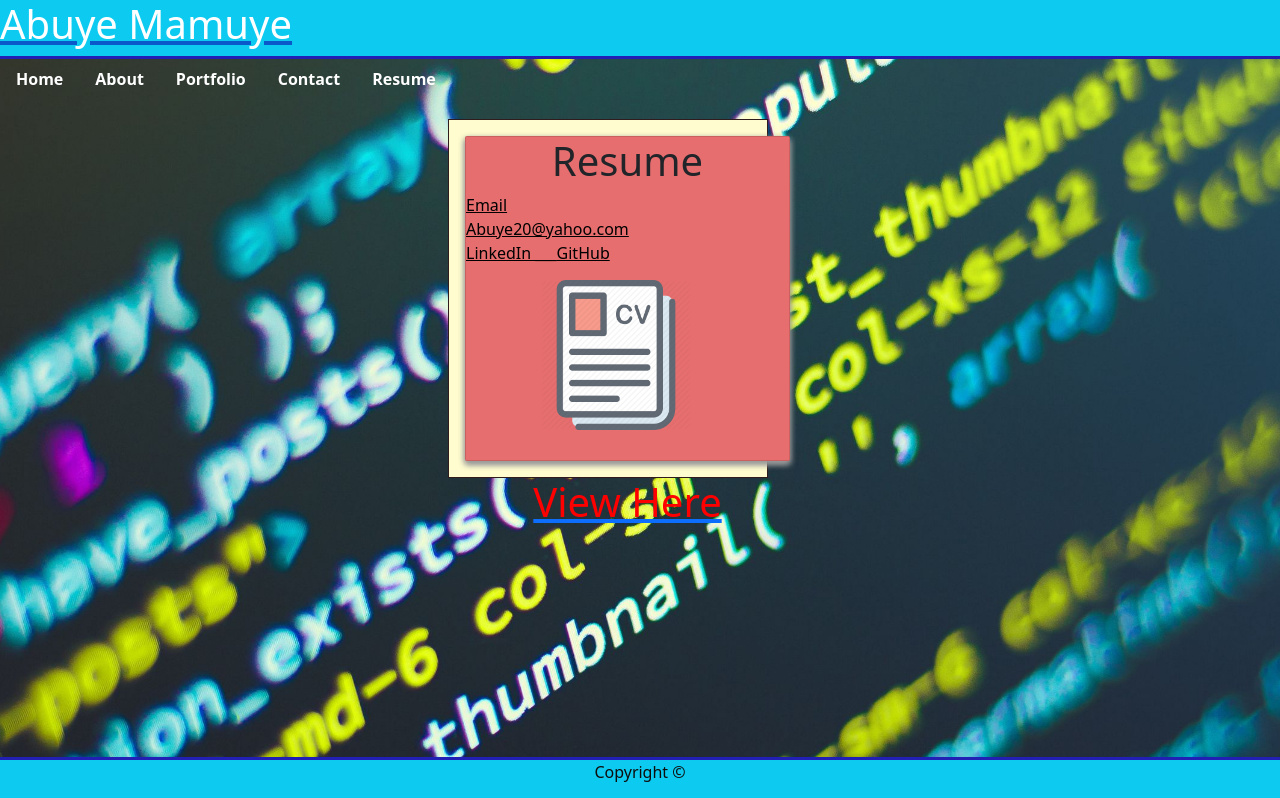
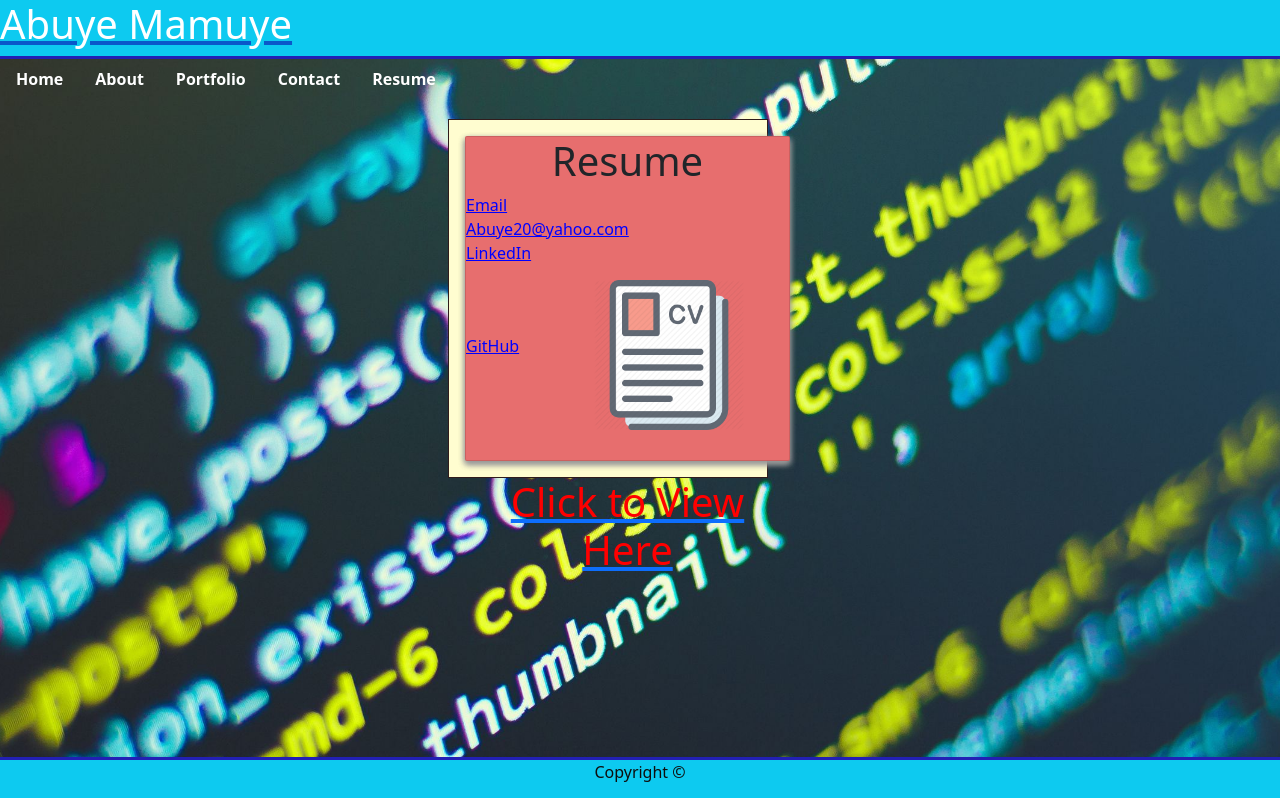
Before and after one commit to AbuyeM1/Portfoilio-React, a React (Create React App) app in the folder portfolio-react/: page /resume in a window 1280 px wide. Shown: the top 798 px of the page. Built offline with nearby package versions, Linux system fonts and the light colour scheme.

Commit message:
modifided the code

```diff
--- a/portfolio-react/src/components/ContactCard.js
+++ b/portfolio-react/src/components/ContactCard.js
@@ -1,5 +1,6 @@
 import React from "react";
 import ContactPNG from "../assets/contact.png";
+import { Link } from "react-router-dom";
 
 function ContactCard(props) {
   return (
@@ -10,7 +11,7 @@ function ContactCard(props) {
           <a
             href="mailto:Abuye20@yahoo.com"
             className="ml-4 mt-4 font-weight-bold"
-            style={{ color: "black" }}
+            style={{ color: "blue" }}
           >
             Email
             <br />
@@ -20,7 +21,7 @@ function ContactCard(props) {
           <a
             href="https://www.linkedin.com/in/abuye-mamuye-5a49921b0/"
             className="ml-4 mt-4 font-weight-bold"
-            style={{ color: "black" }}
+            style={{ color: "blue" }}
           >
             LinkedIn
           </a>
@@ -28,7 +29,7 @@ function ContactCard(props) {
           <a
             href="https://github.com/AbuyeM1"
             className="ml-4 mt-4 font-weight-bold"
-            style={{ color: "black" }}
+            style={{ color: "blue" }}
           >
             GitHub
           </a>
--- a/portfolio-react/src/components/pages/Resume.js
+++ b/portfolio-react/src/components/pages/Resume.js
@@ -10,7 +10,7 @@ function Resume() {
           <a
             href="mailto:Abuye20@yahoo.com"
             className="ml-4 mt-4 font-weight-bold"
-            style={{ color: "black" }}
+            style={{ color: "blue" }}
           >
             Email
             <br />
@@ -20,23 +20,23 @@ function Resume() {
           <a
             href="https://www.linkedin.com/in/abuye-mamuye-5a49921b0/"
             className="ml-4 mt-4 font-weight-bold"
-            style={{ color: "black" }}
+            style={{ color: "blue" }}
           >
-            LinkedIn ___
+            LinkedIn
           </a>
-
+          <br />
           <a
             href="https://github.com/AbuyeM1"
             className="ml-4 mt-4 font-weight-bold"
-            style={{ color: "black" }}
+            style={{ color: "blue" }}
           >
             GitHub
           </a>
 
           <img src={ResumePNG} alt="profile-photo" className="resumePNG"></img>
-          <a href="https://drive.google.com/file/d/1P2EdjqSMh9CRXw_qDy4GbgI5inLbwuPm/view?usp=sharing">
+          <a href="https://drive.google.com/file/d/1I0_JyfAv-h-gqsyVusKtCZmt3hS2JbGe/view?usp=sharing">
             <h1 className="text-center mt-5 " style={{ color: "red" }}>
-              View Here
+              Click to View Here
             </h1>
           </a>
         </div>
--- a/portfolio-react/src/components/portfolioCard.js
+++ b/portfolio-react/src/components/portfolioCard.js
@@ -14,6 +14,7 @@ function PortfolioCard(props) {
           <li>
             <strong>Project:</strong> {props.project}
           </li>
+
           <li>
             <strong>Demo: </strong>
             {props.location}
```
